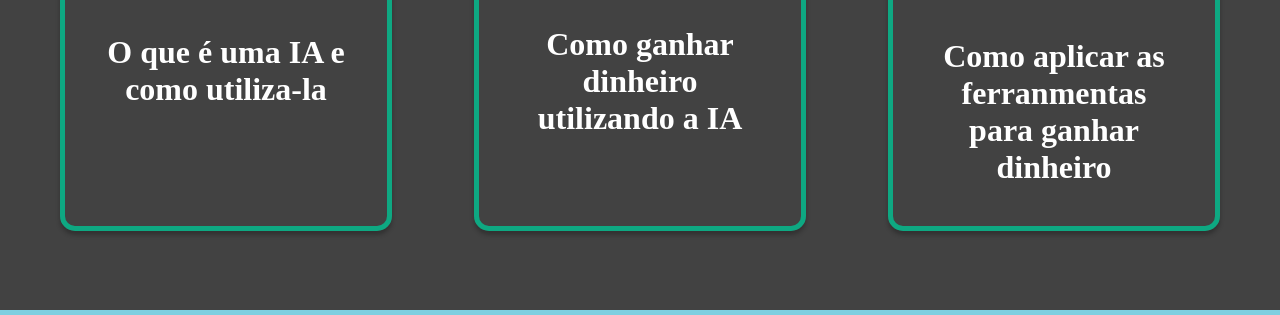
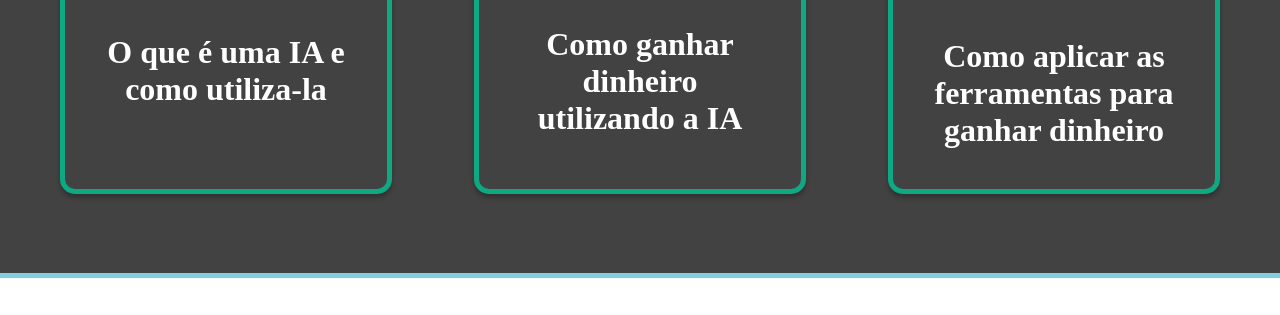
Before and after one commit to JhowBRCG/Front-Page-Ebook, a plain HTML site: page index.html in a window 1280 px wide. Shown: the part 1970-2285 px from the top of the page. After the commit the page ends 2248 px from the top, so only its background shows below. Drawn offline with Linux system fonts and the light colour scheme.

Commit message:
correct phrase

```diff
--- a/index.html
+++ b/index.html
@@ -91,7 +91,7 @@
         </article>
         <article class="main-card">
           <img src="assets/img/icon-card-tool.png" alt="Logo Openai" />
-          <p class="text">Como aplicar as ferranmentas para ganhar dinheiro</p>
+          <p class="text">Como aplicar as ferramentas para ganhar dinheiro</p>
         </article>
       </div>
     </section>
```
